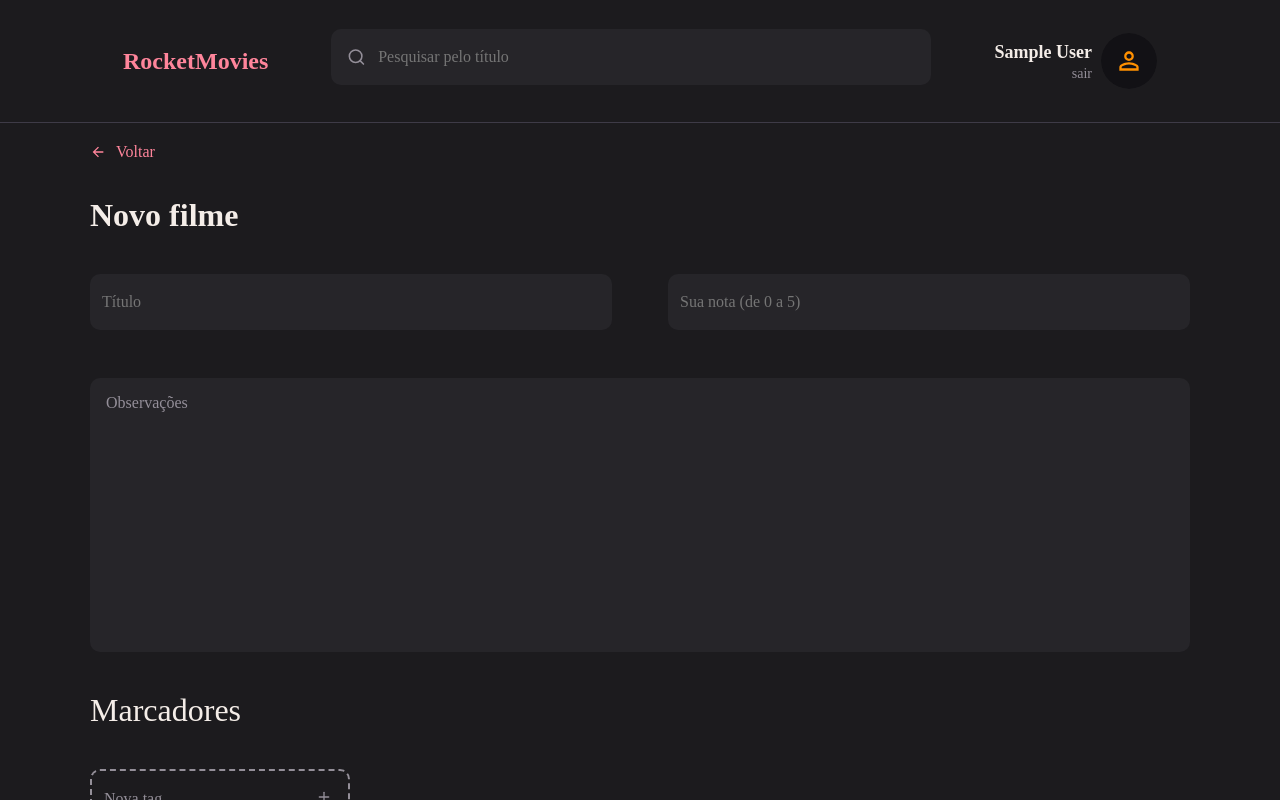
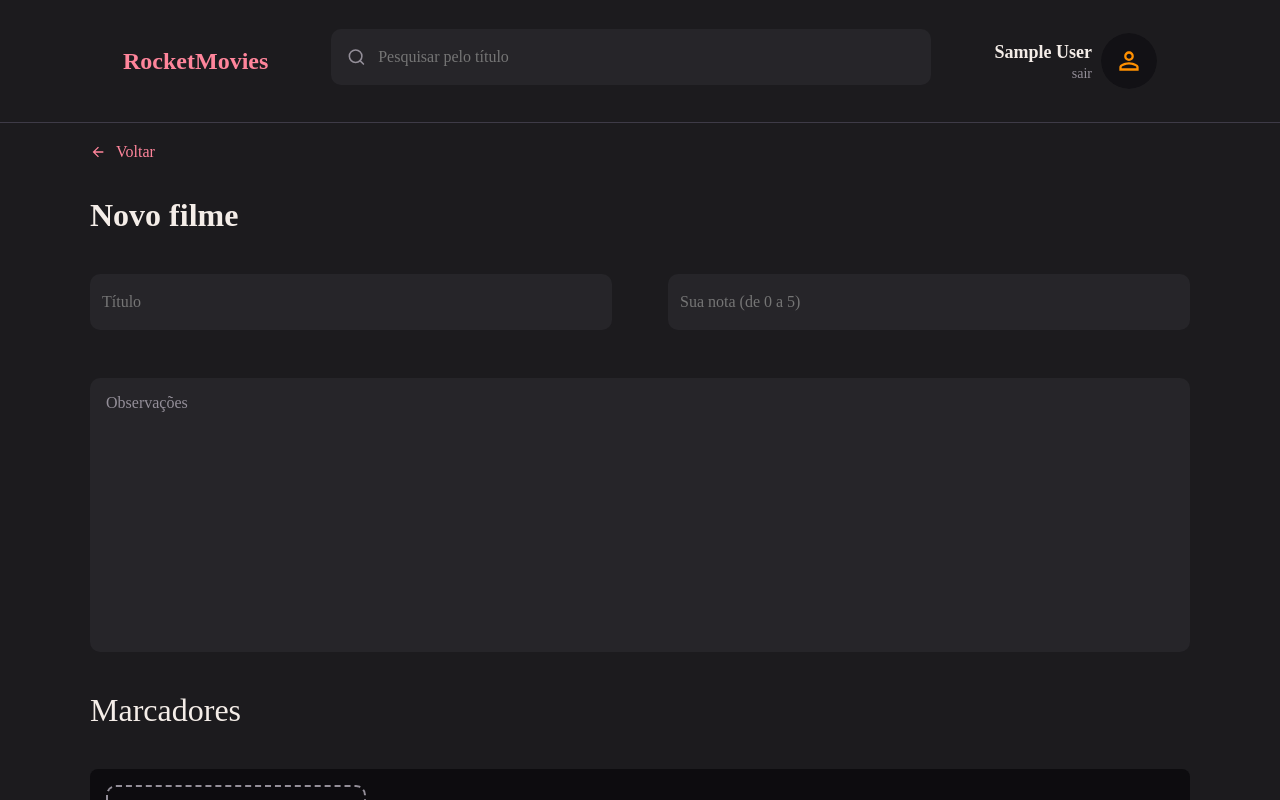
Before and after one commit to smoothemerson/rocketmovies-frontend, a React app: page /new in a window 1280 px wide. Built offline with nearby package versions, Linux system fonts and the light colour scheme; sample sign-in values are in the browser's storage; the HTML template or start-up script is replaced by a standard one.

Commit message:
update New page

```diff
--- a/src/pages/New/index.jsx
+++ b/src/pages/New/index.jsx
@@ -53,13 +53,13 @@ export function New() {
 
     if(newTag.length < 1 && tags.length < 1){
       return alert(
-        "Digite uma tag."
+        "Digite um marcador."
       );
     }
 
     if (newTag) {
       return alert(
-        "Você deixou uma tag no campo para adicionar, mas não clicou em adicionar. Clique para adicionar ou deixe o campo vazio."
+        "Você deixou um marcador no campo para adicionar, mas não clicou em adicionar. Clique para adicionar ou deixe o campo vazio."
       );
     }
 
@@ -124,7 +124,7 @@ export function New() {
               ))}
               <NoteItem
                 $isNew
-                placeholder="Nova tag"
+                placeholder="Novo marcador"
                 onChange={(e) => setNewTag(e.target.value)}
                 value={newTag}
                 onClick={handleAddTag}
--- a/src/pages/New/styles.js
+++ b/src/pages/New/styles.js
@@ -48,6 +48,16 @@ export const Form = styled.form`
     }
   }
 
+  .tags {
+    padding: 16px;
+    background-color: ${({ theme }) => theme.COLORS.BACKGROUND_950};
+    border-radius: 8px;
+
+    display: flex;
+    justify-content: flex-start;
+    gap: 24px;
+  }
+
   #movies {
     margin: 40px 0;
 
```
